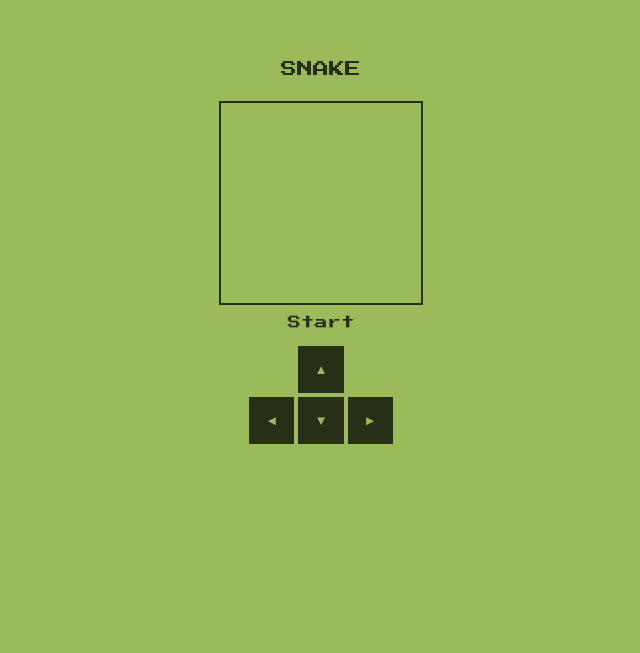
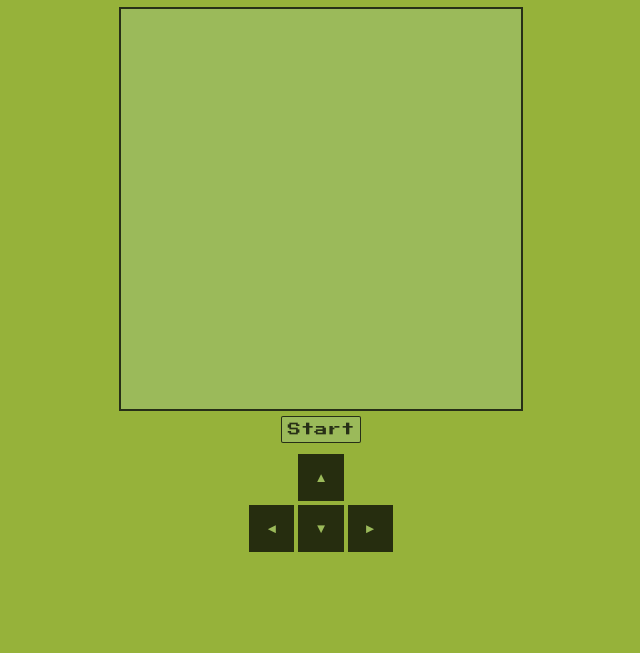
Before and after one commit to max-b10/snake, a plain HTML site: page index.html in a window 1280 px wide. Shown: the part 147-800 px from the top of the page, without its empty margins (319-959 px from the left). Drawn offline with Linux system fonts and the light colour scheme.

Commit message:
Update styles.css

```diff
--- a/styles.css
+++ b/styles.css
@@ -4,12 +4,15 @@ body{
     display: border-box;
     color: rgba(0,0,0,.75);
     font-family: 'Press Start 2P', cursive;
+    background-color: rgb(150 178 58);
 }
+
 
 .container{
     display: flex;
-    background-color: #9bba5a;
+    /* background-color: #9bba5a; */
     align-items: center;
+    /* width: 100vw; */
     height: 100vh;
 }
 .game-container{
@@ -20,8 +23,12 @@ body{
     width: 300px;
     height: 300px;
     margin: auto;
-    background-color: #9bba5a;
+    /* background-color: #9bba5a; */
 }
+.title{
+    font-size: 30px;
+}
+
 .top-section{
     display: flex;
     flex-direction: column;
@@ -34,7 +41,7 @@ body{
     color: rgba(0,0,0,.75);
     background-color: #9bba5a;
     outline: none;
-    border:none;
+    border: solid rgba(0,0,0,.75) 1.5px;
     border-radius: 2px;
     font-family: 'Press Start 2P', cursive;
     margin: 5px 0px;
@@ -45,10 +52,22 @@ body{
     background-color: rgba(0,0,0,.75);
     color: #9bba5a;
 }
+.start:active {
+    -ms-transform: translateY(4px);
+    -webkit-transform: translateY(4px);
+    transform: translateY(4px);
+}
 .score-display{
     display: flex;
     justify-content: center;
     font-size: 12px;
+}
+@media(min-width:769px){
+    .score-display {
+    display: flex;
+    justify-content: center;
+    font-size: 14px;
+}
 }
 .snake-grid{
     width: 200px;
@@ -59,11 +78,26 @@ body{
     background-color: #9bba5a;
 
 }
+@media(min-width:769px){
+.snake-grid{
+   width: 400px;
+   height: 400px;
+   display: flex;
+    flex-wrap: wrap;
+    border: solid rgba(0,0,0,.75) 2px;
+    background-color: #9bba5a;
+}
+}
 .snake-grid div{
     width: 20px;
     height: 20px;
 }
-
+@media(min-width:769px){
+    .snake-grid div{
+    width: 40px;
+    height: 40px;
+}
+}
 .snake{
     background-color: rgba(0,0,0,.75);
     border-radius: 5px;
```
